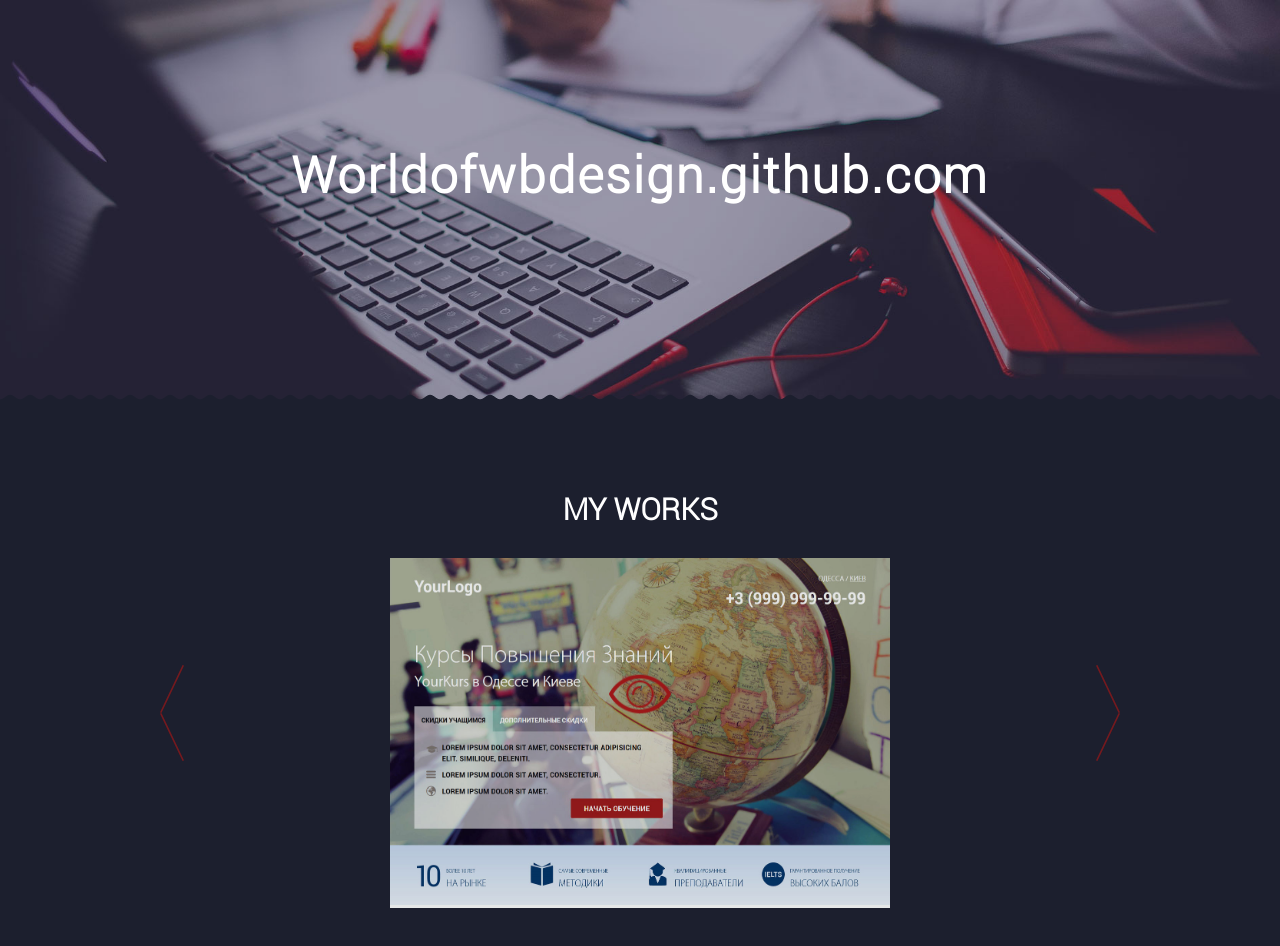
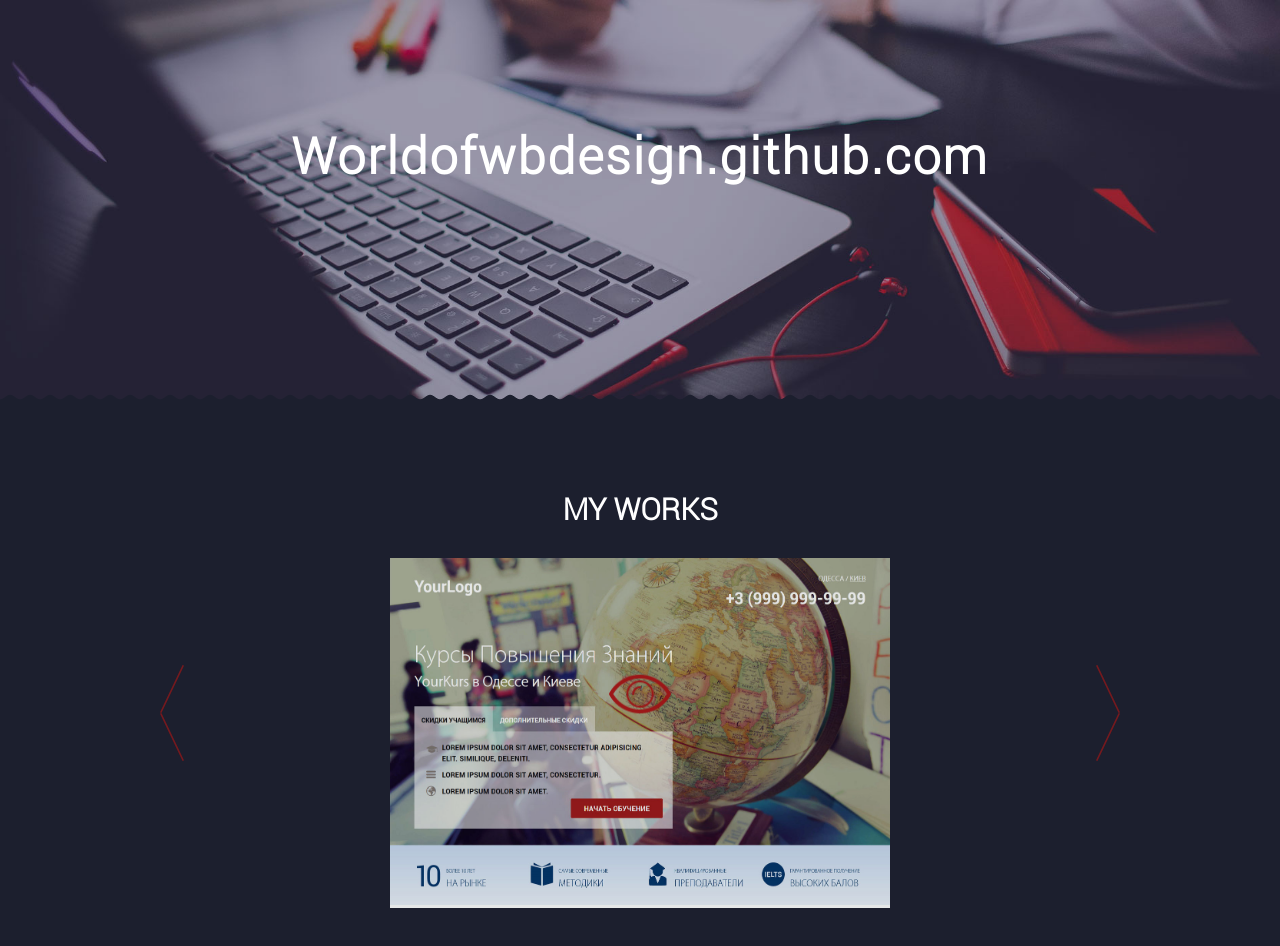
Before and after one commit to Worldofwbdesign/worldofwbdesign.github.io, a plain HTML site: page index.html in a window 1280 px wide. Drawn offline with Linux system fonts and the light colour scheme.

Commit message:
Update main.css

```diff
--- a/css/main.css
+++ b/css/main.css
@@ -28,12 +28,13 @@ body textarea:required:valid {
   background: url(../img/top_bg.jpg) no-repeat center;
   background-size: cover;
   text-align: center;
-  padding-top: 100px; }
+  padding-top: 115px; }
 
 h1 {
   color: #fff;
   font-size: 3.125em;
   letter-spacing: 2px;
+  margin: 0;
   font-family: "RobotoLight", sans-serif; }
 
 .s_portfolio {
```
